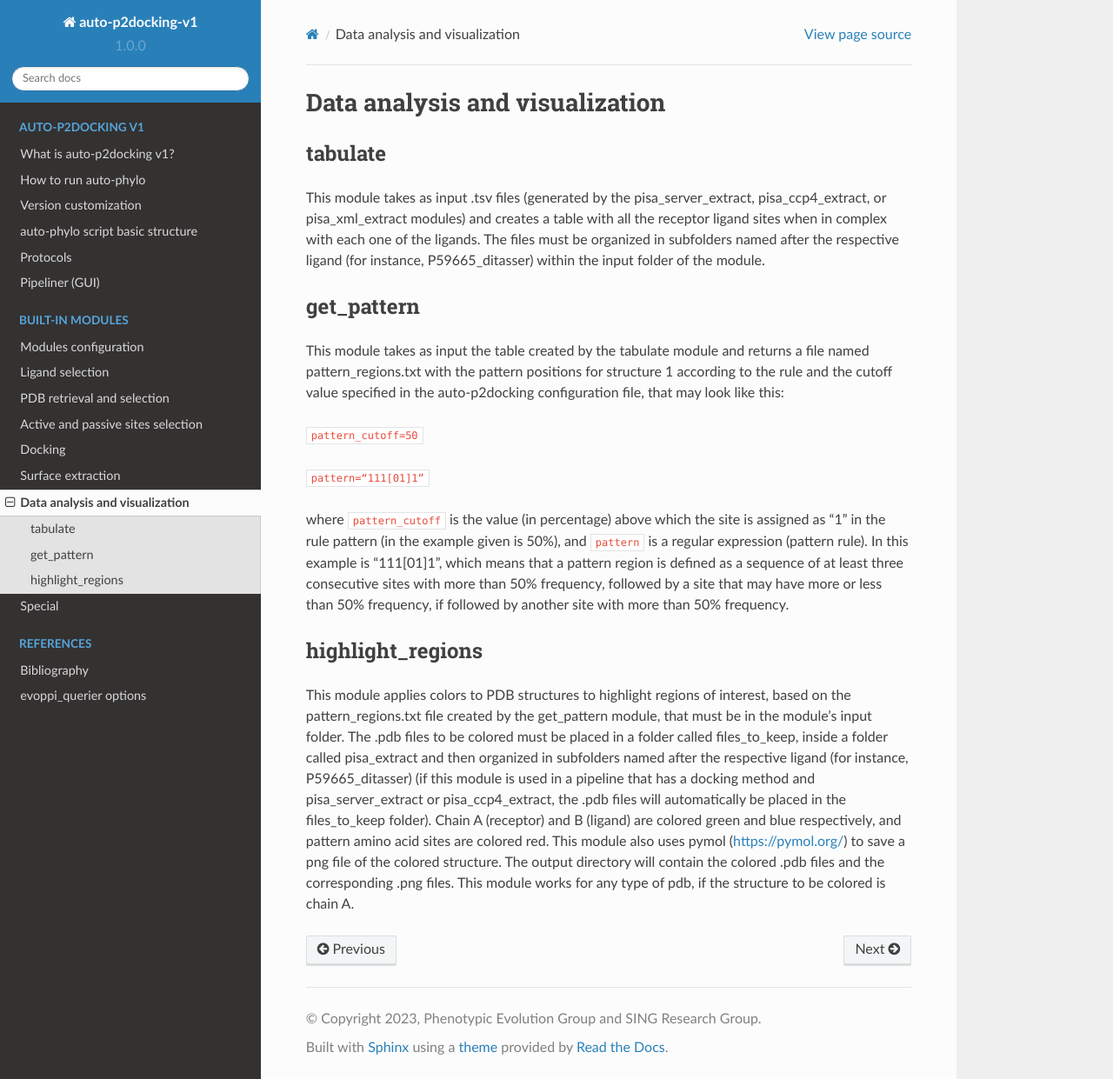
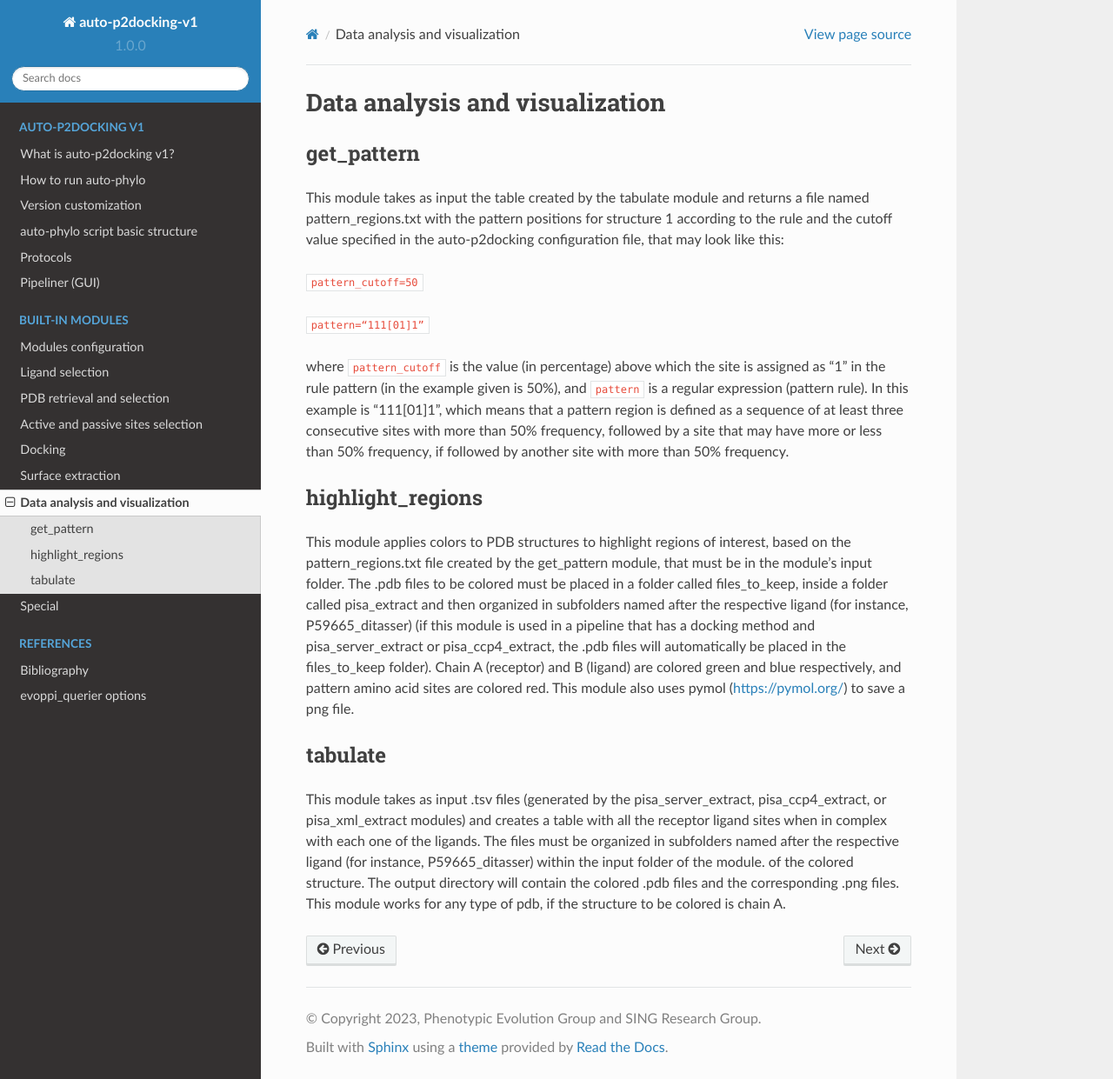
Before and after one commit to pegi3s/auto-p2docking-docs, a Sphinx documentation site: the page built from source/modules_6_data_analysis_and_visualization.rst, in a window 1280 px wide and 1241 px high. Shown: the whole window at 87% size. Built offline with Sphinx 7.4.7 and the Read the Docs theme 2.0.0, drawn with Linux system fonts in a browser that asks for light colours; part of the change alters nothing that is shown.

```diff
--- a/source/modules_6_data_analysis_and_visualization.rst
+++ b/source/modules_6_data_analysis_and_visualization.rst
@@ -1,13 +1,5 @@
 Data analysis and visualization
 ***************
-
-tabulate
------------
-
-This module takes as input .tsv files (generated by the pisa_server_extract, pisa_ccp4_extract, or pisa_xml_extract modules) and creates
-a table with all the receptor ligand sites when in complex with each one of the ligands. The files
-must be organized in subfolders named after the respective ligand (for instance, P59665_ditasser) within the input
-folder of the module.
 
 get_pattern
 -----------
@@ -30,6 +22,14 @@ This module applies colors to PDB structures to highlight regions of interest, b
 must be in the module's input folder. The .pdb files to be colored must be placed in a folder called files_to_keep, inside a folder called pisa_extract and then
 organized in subfolders named after the respective ligand (for instance, P59665_ditasser) (if this module is used in a pipeline that has a docking method
 and pisa_server_extract or pisa_ccp4_extract, the .pdb files will automatically be placed in the files_to_keep folder). Chain A (receptor) and B (ligand)
-are colored green and blue respectively, and pattern amino acid sites are colored red. This module also uses pymol (https://pymol.org/) to save a png file
+are colored green and blue respectively, and pattern amino acid sites are colored red. This module also uses pymol (https://pymol.org/) to save a png file.
+
+tabulate
+-----------
+
+This module takes as input .tsv files (generated by the pisa_server_extract, pisa_ccp4_extract, or pisa_xml_extract modules) and creates
+a table with all the receptor ligand sites when in complex with each one of the ligands. The files
+must be organized in subfolders named after the respective ligand (for instance, P59665_ditasser) within the input
+folder of the module.
 of the colored structure. The output directory will contain the colored .pdb files and the corresponding .png files. This module works for any type of pdb,
 if the structure to be colored is chain A.
```
